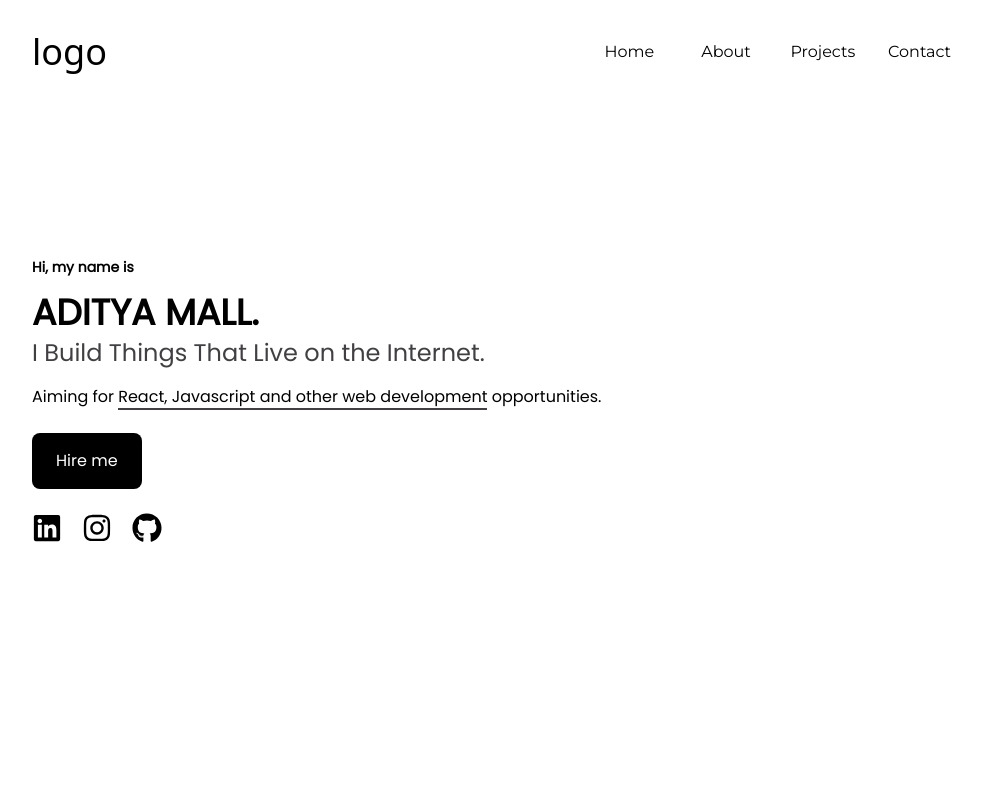
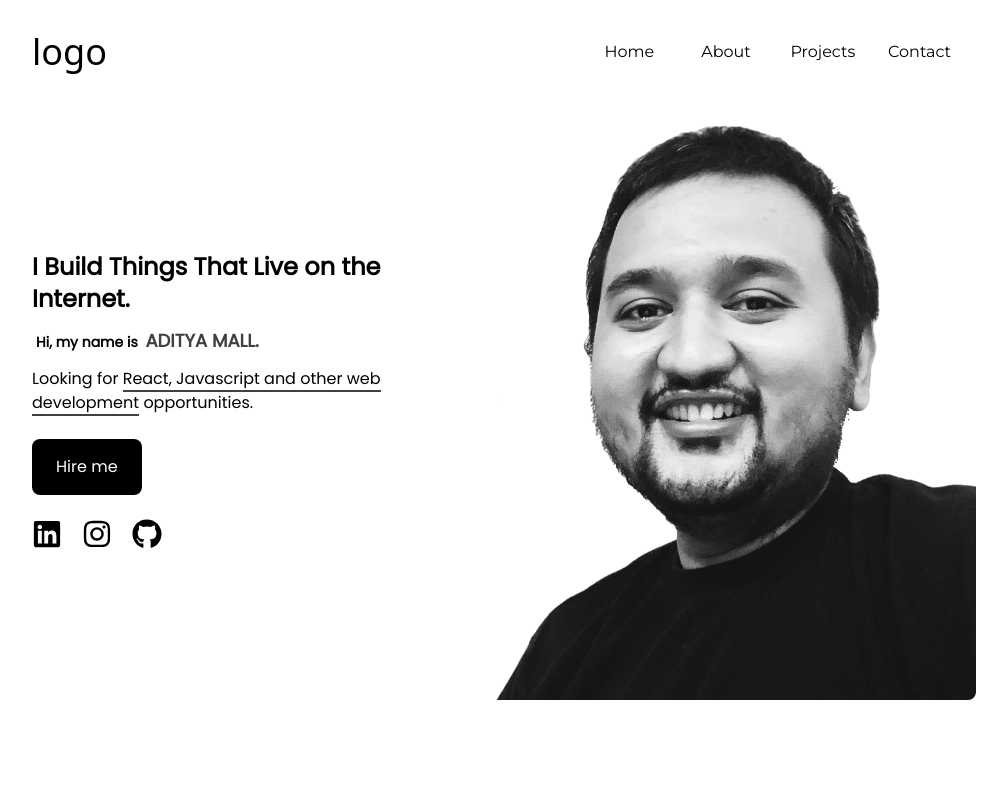
Before and after one commit to iamadityamall/react-projects-portfolio-development, a React (Create React App) app: page / in a window 1280 px wide. Shown: the top 800 px of the page, without its empty margins (144-1151 px from the left). Built offline with nearby package versions, Linux system fonts and the light colour scheme.

Commit message:
new hero title

```diff
--- a/src/Components/Home/Hero.jsx
+++ b/src/Components/Home/Hero.jsx
@@ -1,29 +1,33 @@
 import React from "react";
 import { socialLinks } from "../../utils/data/SocialLinks";
+import heroImage from "../../assests/images/profile-new.png";
 
 const Hero = () => {
   return (
     <section
       id="hero"
-      className="h-screen flex justify-between items-center"
+      className="h-screen grid grid-cols-1 place-items-center md:grid-cols-2"
     >
-      <div className="translate-all duration-[2000ms] ease-in-out flex flex-col space-y-4 py-10 px-4 ">
-        <h6 className="text-sm font-bold font-poppins">Hi, my name is </h6>
-        <div className="translate-all duration-[2000ms] ease-in-out flex flex-col space-y-1">
-          <span className="text-4xl font-bold font-poppins">ADITYA MALL.</span>
-          <span className="text-2xl font-poppins text-[#413F42]">
+      <div className="translate-all duration-[2000ms] ease-in-out flex flex-col space-y-2 py-10 px-4 ">
+        <div className="translate-all duration-[2000ms] ease-in-out flex flex-col space-y-2">
+          <span className="text-2xl font-poppins font-bold">
             I Build Things That Live on the Internet.
           </span>
+
+          <h6 className="text-sm font-bold font-poppins p-1">
+            Hi, my name is {" "}
+            <span className="text-lg ml-1 font-poppins text-[#413F42]">ADITYA MALL.</span>
+          </h6>
         </div>
         <p className="font-poppins">
-          Aiming for{" "}
+          Looking for{" "}
           <span className="border-b-2 border-[#413F42]">
             React, Javascript and other web development
           </span>{" "}
           opportunities.
         </p>
         <div className="translate-all duration-[2000ms] ease-in-out flex flex-col space-y-6 items-start">
-          <button className="mt-2 px-6 py-4 bg-black text-white rounded-lg font-poppins">
+          <button className="mt-4 px-6 py-4 bg-black text-white rounded-lg font-poppins">
             Hire me
           </button>
           <div className="translate-all duration-[2000ms] ease-in-out flex space-x-5  items-center justify-start">
@@ -44,7 +48,9 @@ const Hero = () => {
           </div>
         </div>
       </div>
-
+      <figure className="hidden w-full overflow-hidden rounded-br-lg md:block 2xl:w-5/6">
+        <img src={heroImage} alt="hero" className="h-full w-full" />
+      </figure>
     </section>
   );
 };
```
Also changed, not shown: src/assests/images/profile-new.png (renamed from public/profile-new.png).
